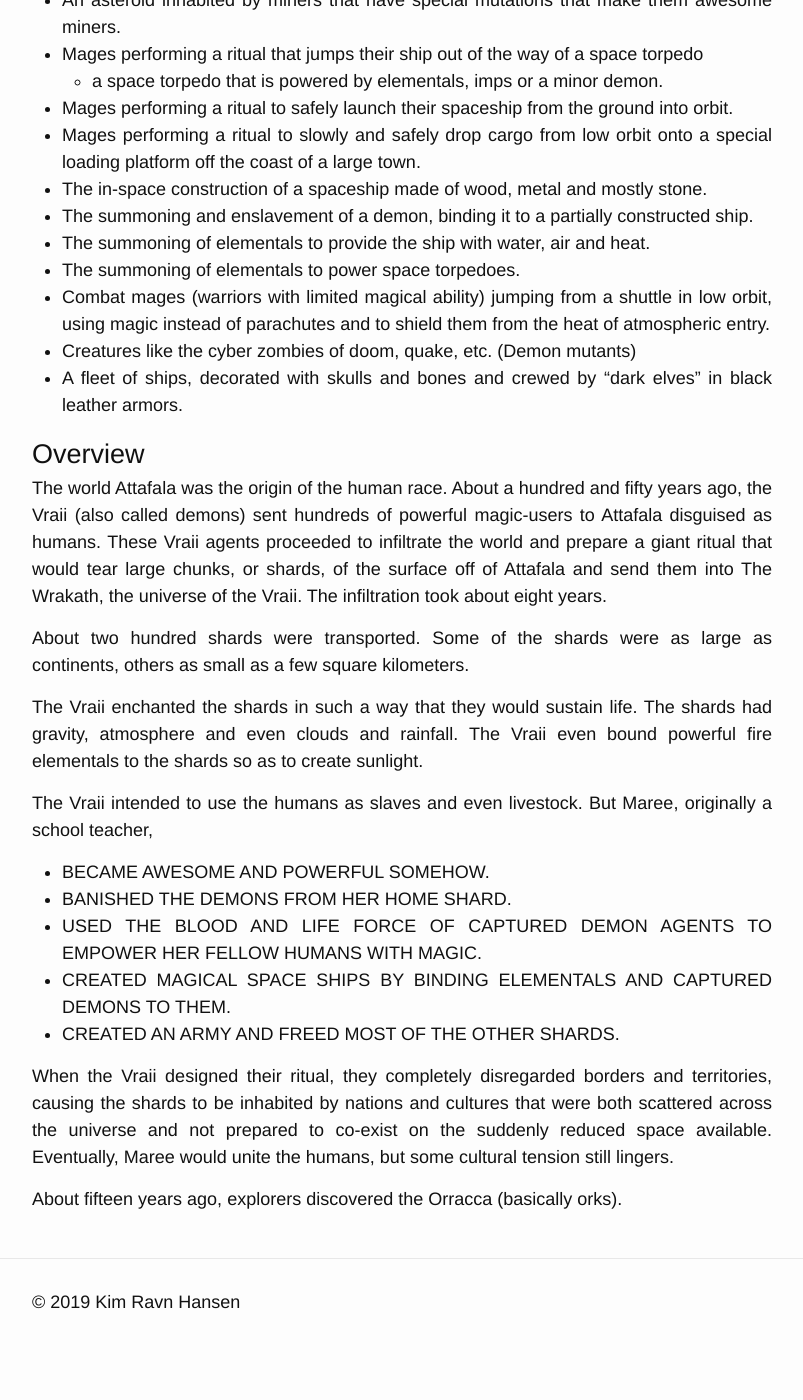
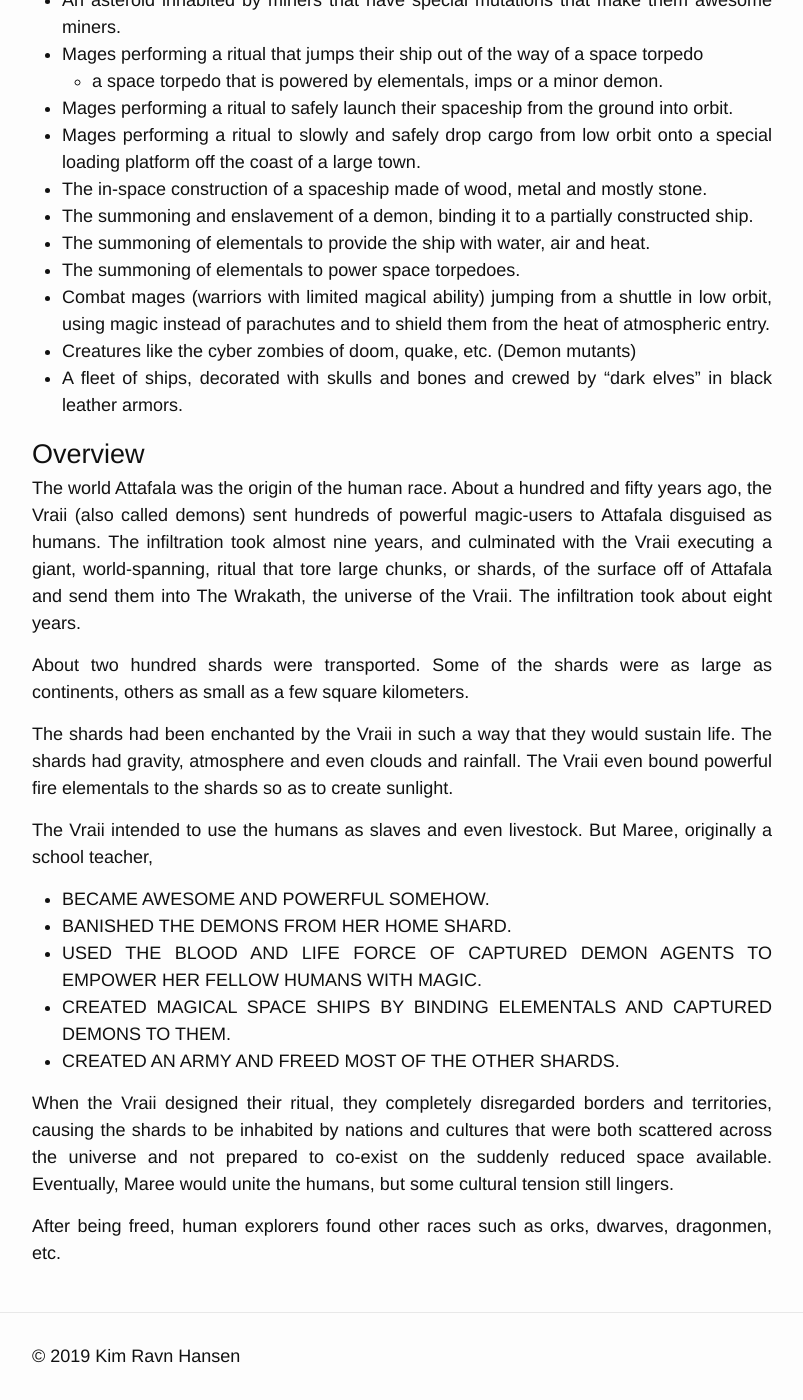
Before and after one commit to moccalotto/kaos, a Jekyll site: the page built from _brainstorms/dire.md, in a window 1280 px wide and 1400 px high, scrolled down 721 px. Shown: the whole window, without its empty margins (238-1041 px from the left). Built offline with Jekyll 4.4.1, drawn with Linux system fonts in a browser that asks for light colours; before the commit the page ends 2067 px from its top, so only the background shows below that.

Commit message:
--wip-- [skip ci]

```diff
--- a/_brainstorms/dire.md
+++ b/_brainstorms/dire.md
@@ -46,19 +46,20 @@ and magical powers.
 
 
 ## Overview
-The world Attafala was the origin of the human race.
-About a hundred and fifty years ago, the Vraii (also called demons) sent hundreds
-of powerful magic-users to Attafala disguised as humans.
-These Vraii agents proceeded to infiltrate the world and prepare a giant ritual
-that would tear large chunks, or shards, of the surface off of Attafala and send
-them into The Wrakath, the universe of the Vraii. The infiltration took about eight years.
+The world Attafala was the origin of the human race.  About a hundred and fifty
+years ago, the Vraii (also called demons) sent hundreds of powerful magic-users
+to Attafala disguised as humans.  The infiltration took almost nine years, and
+culminated with the Vraii executing a giant, world-spanning, ritual that tore
+large chunks, or shards, of the surface off of Attafala and send them into The
+Wrakath, the universe of the Vraii. The infiltration took about eight years.
 
-About two hundred shards were transported. Some of the shards were as large as continents,
-others as small as a few square kilometers.
+About two hundred shards were transported. Some of the shards were as large as
+continents, others as small as a few square kilometers.
 
-The Vraii enchanted the shards in such a way that they would sustain life.
-The shards had gravity, atmosphere and even clouds and rainfall.
-The Vraii even bound powerful fire elementals to the shards so as to create sunlight.
+The shards had been enchanted by the Vraii in such a way that they would
+sustain life.  The shards had gravity, atmosphere and even clouds and rainfall.
+The Vraii even bound powerful fire elementals to the shards so as to create
+sunlight.
 
 The Vraii intended to use the humans as slaves and even livestock.
 But Maree, originally a school teacher,
@@ -75,4 +76,5 @@ causing the shards to be inhabited by nations and cultures that were both scatte
 the universe and not prepared to co-exist on the suddenly reduced space available.
 Eventually, Maree would unite the humans, but some cultural tension still lingers.
 
-About fifteen years ago, explorers discovered the Orracca (basically orks).
+After being freed, human explorers found other races such as orks, dwarves,
+dragonmen, etc.
```
